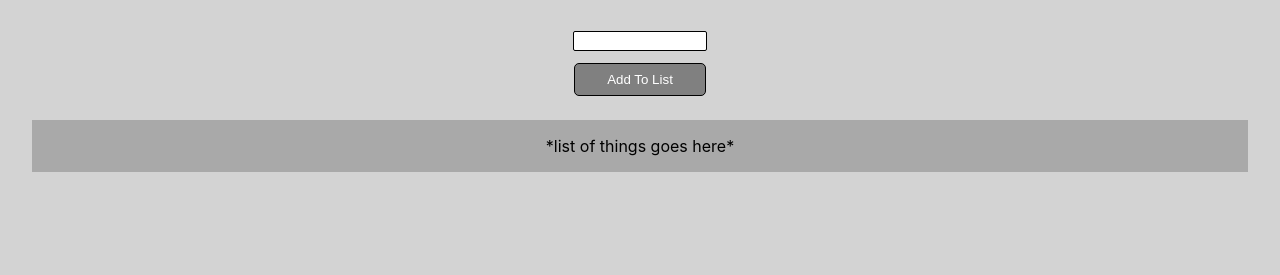
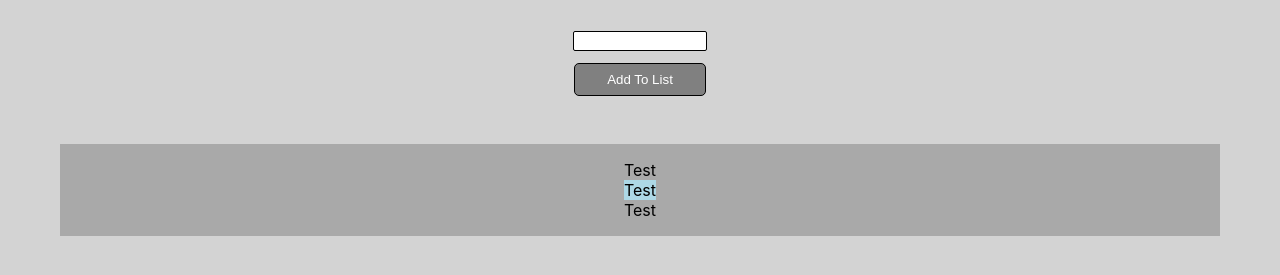
Before and after one commit to patrickisaac/Todo-List, a plain HTML site: page index.html in a window 1280 px wide. Shown: the part 63-338 px from the top of the page. Drawn offline with Linux system fonts and the light colour scheme.

Commit message:
adding content to list

```diff
--- a/index.html
+++ b/index.html
@@ -14,7 +14,12 @@
     <button>Add To List</button>
   </div>
   <div class="list__container">
-    <p>*list of things goes here*</p>
+    <ul class="list__content">
+      <li>Test</li>
+      <li>Test</li>
+      <li>Test</li>
+      <!-- List of things go here -->
+    </ul>
   </div>
 </body>
 </html>
--- a/styles/styles.scss
+++ b/styles/styles.scss
@@ -6,6 +6,7 @@ body {
 h1 {
   text-align: center;
 }
+
 
 .search__container {
   display: flex;
@@ -31,13 +32,19 @@ h1 {
 }
 
 .list__container {
-  margin: 24px;
+  margin: 48px 52px;
   background-color: darkgray;
   display: flex;
-  flex-flow: row wrap;
-  justify-content: center;
+  flex-flow: column wrap;
+  align-items: center;
+}
 
-  p {
-    font: italic;
+.list__content {
+  padding: 0;
+  list-style: none;
+  text-align: center;
+
+  li:nth-child(even) {
+    background-color: lightblue;
   }
 }
```
Also changed, not shown: styles/styles.css, 1 other file.
